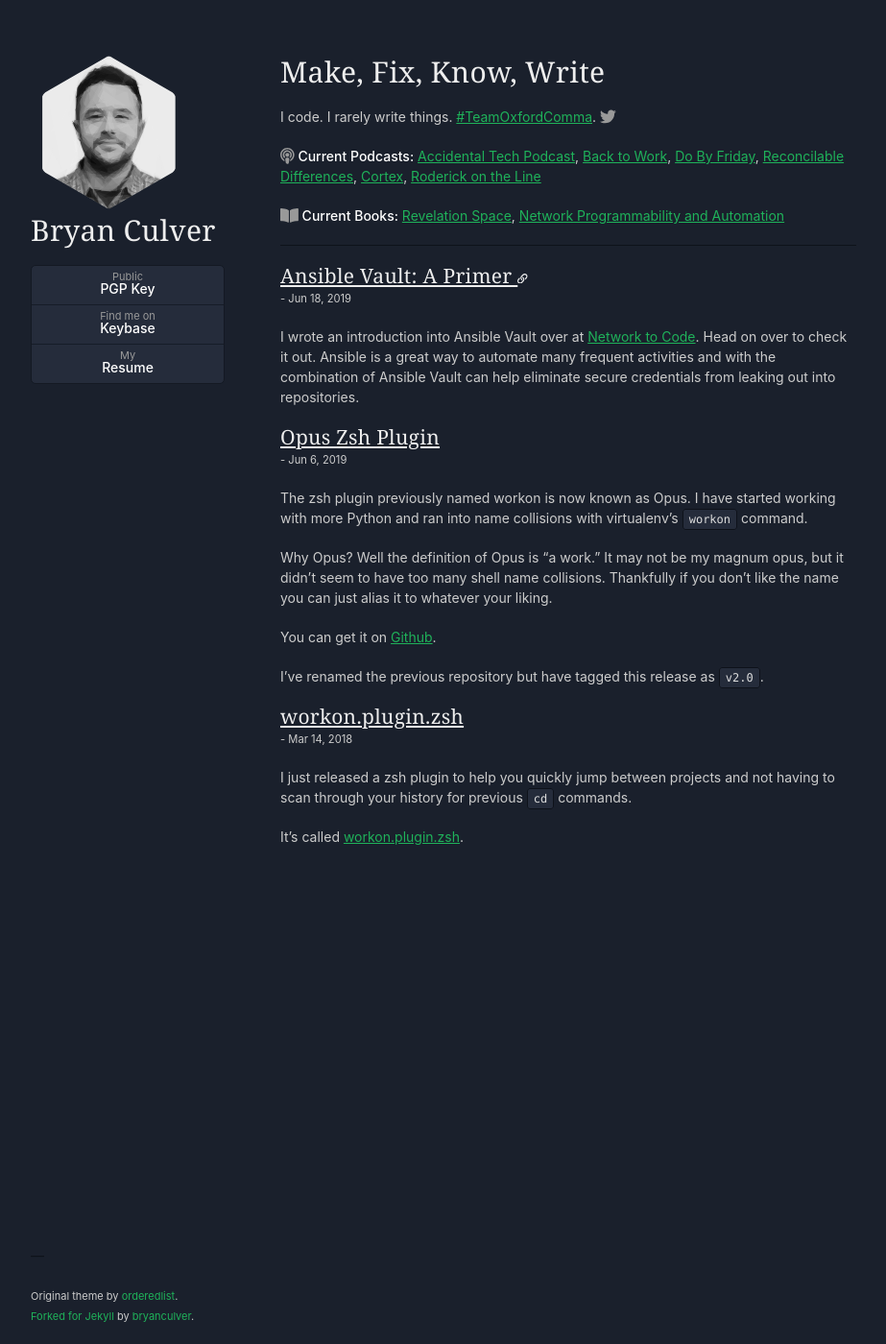
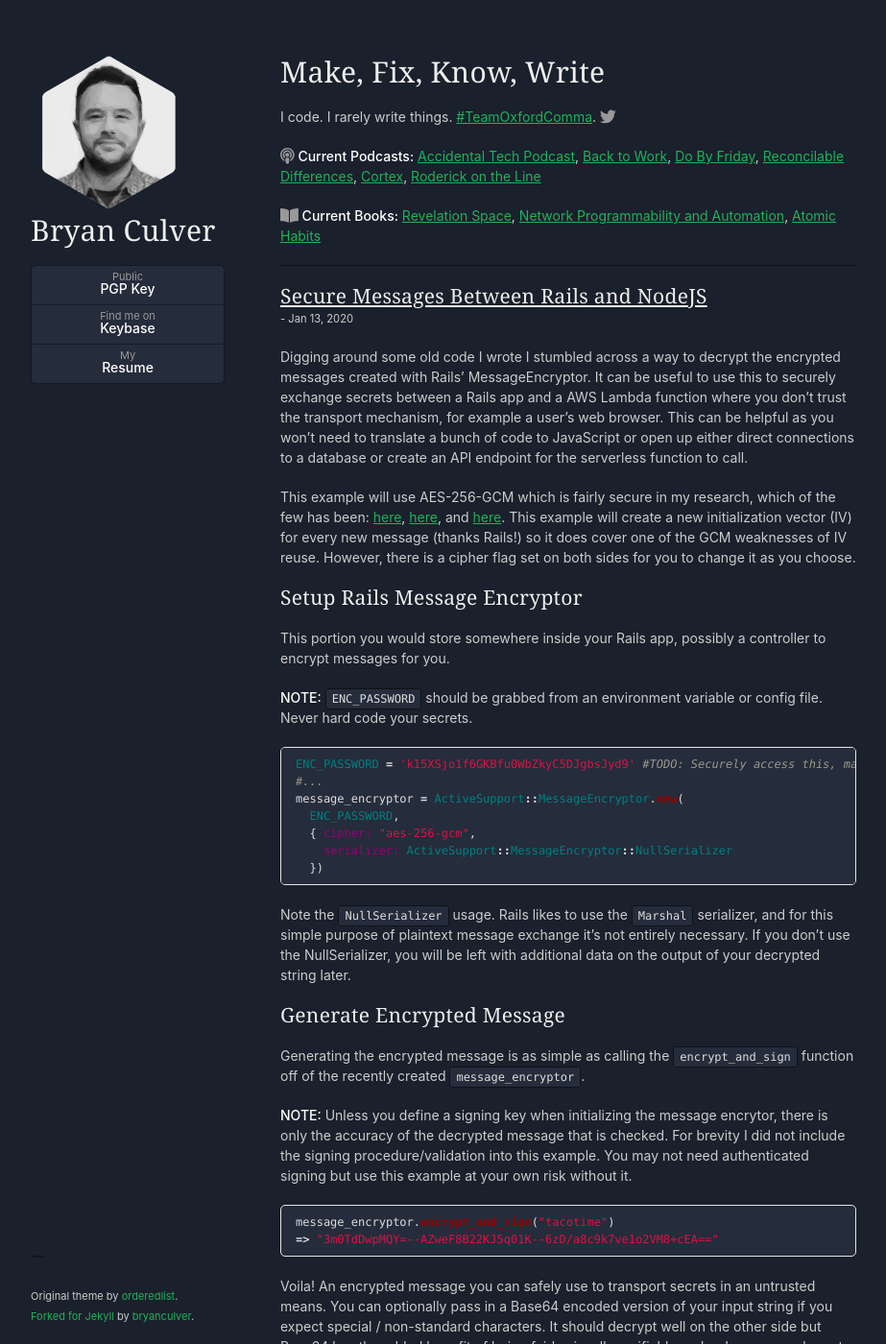
Before and after one commit to bryanculver/bryanculver.github.io, a Jekyll site: the page built from index.html, in a window 1280 px wide and 1400 px high. Shown: the whole window at 96% size, without its empty margins (178-1101 px from the left). Built offline with Jekyll 4.4.1, drawn with Linux system fonts in a browser that asks for light colours; some of the changed text lies outside the part shown.

Commit message:
Add Secure Message blog post (#10)

````diff
--- /dev/null
+++ b/_posts/2020-01-13-secure-message-rails-nodejs.md
@@ -0,0 +1,85 @@
+---
+title: "Secure Messages Between Rails and NodeJS"
+---
+
+Digging around some old code I wrote I stumbled across a way to decrypt the encrypted messages created with Rails' MessageEncryptor. It can be useful to use this to securely exchange secrets between a Rails app and a AWS Lambda function where you don't trust the transport mechanism, for example a user's web browser. This can be helpful as you won't need to translate a bunch of code to JavaScript or open up either direct connections to a database or create an API endpoint for the serverless function to call.
+
+This example will use AES-256-GCM which is fairly secure in my research, which of the few has been: [here](https://security.stackexchange.com/questions/184305/why-would-i-ever-use-aes-256-cbc-if-aes-256-gcm-is-more-secure){:target="_blank"}, [here](https://crypto.stackexchange.com/questions/2310/what-is-the-difference-between-cbc-and-gcm-mode){:target="_blank"}, and [here](https://en.wikipedia.org/wiki/Galois/Counter_Mode){:target="_blank"}. This example will create a new initialization vector (IV) for every new message (thanks Rails!) so it does cover one of the GCM weaknesses of IV reuse. However, there is a cipher flag set on both sides for you to change it as you choose.
+
+
+## Setup Rails Message Encryptor
+This portion you would store somewhere inside your Rails app, possibly a controller to encrypt messages for you.
+
+**NOTE:** `ENC_PASSWORD` should be grabbed from an environment variable or config file. Never hard code your secrets.
+```ruby
+ENC_PASSWORD = 'k15XSjo1f6GKBfu0WbZkyC5DJgbsJyd9' #TODO: Securely access this, maybe from ENV?
+#...
+message_encryptor = ActiveSupport::MessageEncryptor.new(
+  ENC_PASSWORD,
+  { cipher: "aes-256-gcm",
+    serializer: ActiveSupport::MessageEncryptor::NullSerializer
+  })
+```
+Note the `NullSerializer` usage. Rails likes to use the `Marshal` serializer, and for this simple purpose of plaintext message exchange it's not entirely necessary. If you don't use the NullSerializer, you will be left with additional data on the output of your decrypted string later.
+
+## Generate Encrypted Message
+Generating the encrypted message is as simple as calling the `encrypt_and_sign` function off of the recently created `message_encryptor`.
+
+**NOTE:** Unless you define a signing key when initializing the message encrytor, there is only the accuracy of the decrypted message that is checked. For brevity I did not include the signing procedure/validation into this example. You may not need authenticated signing but use this example at your own risk without it.
+```ruby
+message_encryptor.encrypt_and_sign("tacotime")
+=> "3m0TdDwpMQY=--AZweF8B22KJ5q01K--6zD/a8c9k7ve1o2VM8+cEA=="
+```
+
+Voila! An encrypted message you can safely use to transport secrets in an untrusted means. You can optionally pass in a Base64 encoded version of your input string if you expect special / non-standard characters. It should decrypt well on the other side but Base64 has the added benefit of being fairly visually verifiable and reduces your character set when encoding and decoding.
+
+That would look like this:
+
+```ruby
+message_encryptor.encrypt_and_sign(Base64.strict_encode64("tacotime"))
+=> "JttrhFXvH1mXtnUl--Cqc2n0nyV8wAKAas--debSS7YBLfcsEB/82BUwUQ=="
+```
+
+You should be using `strict_encode64` as it won't put a newline at the end of the encoded string.
+
+**NOTE:** If you are going to be transporting this payload via a GET/URL param, you should Base64 encode this output above as it contains non-url-safe characters, namely `=`.
+
+## Setup NodeJS Message Decryptor
+Now we're on the NodeJS side of things. Again you should be securely storing and accessing your encryption password, `enc_password` below. You'll likely stash this into it's own module and import it as needed. Again for brevity sake this is just set up as a function. This uses just the standard 'crypto' library from NodeJS.
+```js
+let crypto = require('crypto'),
+  algorithm = 'aes-256-gcm',
+  enc_password = 'wxYIj9V5jBZ9pJTEST8qjHpXRrS8sOAA'; //TODO: Securely access this, maybe from ENV?
+
+function digest_and_decrypt(digest) {
+  let [encryptedValue, iv, authTag] = digest.split('--');
+  let decipher = crypto.createDecipheriv(algorithm, enc_password, Buffer.from(iv, 'base64'));
+
+  decipher.setAuthTag(Buffer.from(authTag, 'base64'));
+
+  let dec = decipher.update(encryptedValue, 'base64', 'utf8');
+  dec += decipher.final('utf8');
+  return dec;
+}
+```
+As the payload from Rails is a concatenation of the encrypted string, initialization vector, and auth tag (which checks for the accuracy of the decrypted message) we have everything we need to decrypt the text except for the secret.
+
+## Decrypt Encrypted Message
+To decrypt the encrypted message it's as simple as calling the `digest_and_decrypt` function. This will return just the string of the decoded message if everything decrypted correctly. It will throw `Error`s should the auth_tag check fail, fails decryption, or the IV is incorrect. You should wrap this call in a `try {...} catch {...}` for proper error handling.
+```js
+digest_and_decrypt("qlJQV0IZ9+I=--dLV4tXRTa+ZbC59x--9rD7KYLddxQ7p/mQqY5SOQ==")
+=> "tacotime"
+```
+If you Base64 encoded before or after you encrypted the payload in Rails, be sure to reverse that process when decrypting.
+
+Encode after encrypting because you used it in a URL parameter? Your call should look like this:
+
+```js
+digest_and_decrypt(Buffer.from("cWxKUVYwSVo5K0k9LS1kTFY0dFhSVGErWmJDNTl4LS05ckQ3S1lMZGR4UTdwL21RcVk1U09RPT0=", 'base64').toString('utf-8'))
+=> "tacotime"
+```
+
+## Summary
+- Don't copy and past this and use this in production code. Please. It misses a bunch of error handling and edge cases.
+- Store your secrets securely. Seriously.
+- Novel solutions can minimize a ton of code for relatively simple problems.
--- a/index.html
+++ b/index.html
@@ -23,5 +23,6 @@
   Current Books:</strong>
 
   <a href="https://www.amazon.com/dp/B001QL5MAA/" target="_blank">Revelation Space</a>,
-  <a href="https://www.amazon.com/dp/B079K6HWQX/" target="_blank">Network Programmability and Automation</a>
+  <a href="https://www.amazon.com/dp/B079K6HWQX/" target="_blank">Network Programmability and Automation</a>,
+  <a href="https://www.amazon.com/dp/0735211299/" target="_blank">Atomic Habits</a>
 </p>
````
